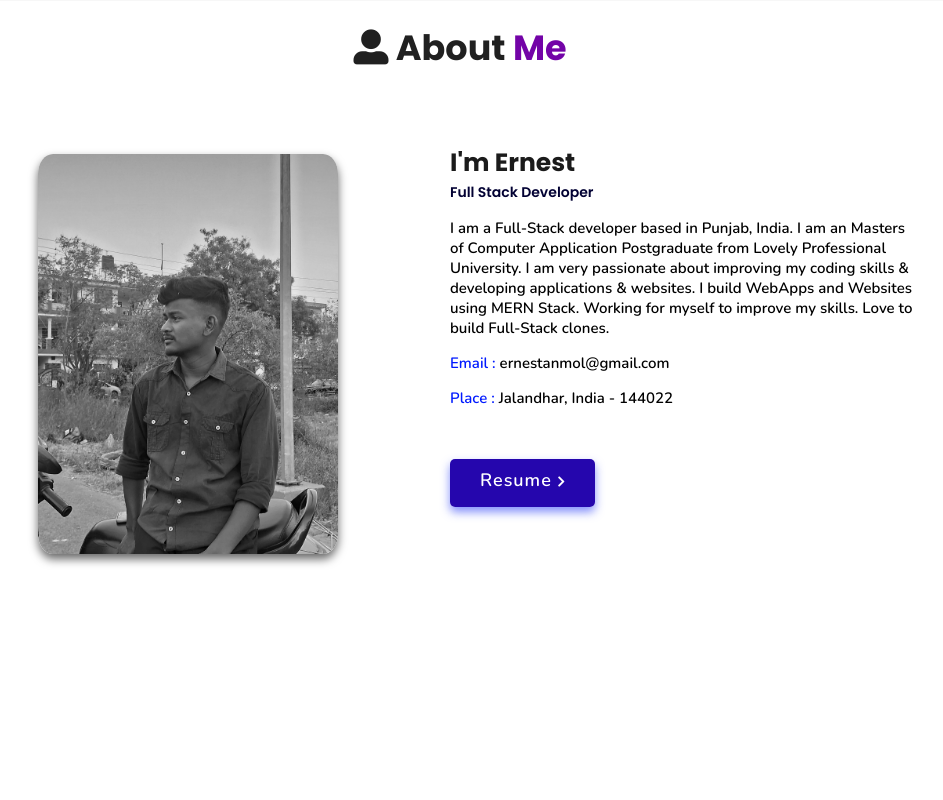
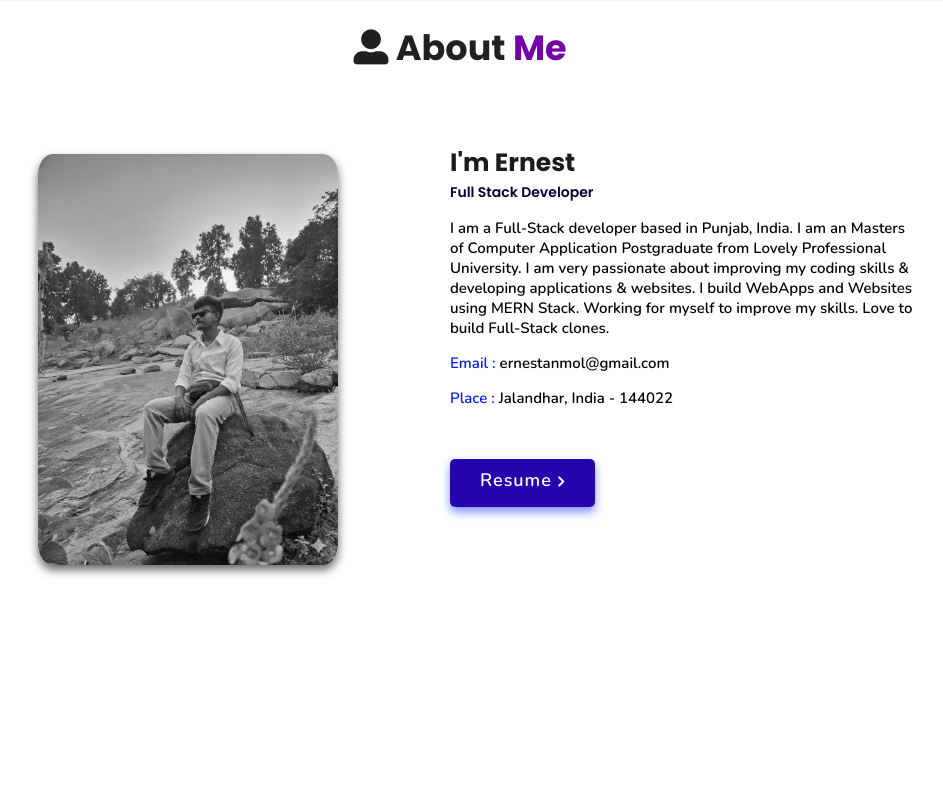
Before and after one commit to ernesto-official02/portfolio, a Flask app: page / in a window 1280 px wide. Shown: the part 799-1599 px from the top of the page, without its empty margins (180-1123 px from the left). Run offline with Flask 3, Linux system fonts and the light colour scheme; some libraries are stand-ins or nearby versions.

Commit message:
new profile

```diff
--- a/app.py
+++ b/app.py
@@ -1,10 +1,19 @@
-from flask import Flask, render_template
+from flask import Flask, render_template, request, redirect, url_for
 
 app = Flask(__name__)
 
+# -----------------------
+# Routes
+# -----------------------
+
 @app.route("/")
 def home():
+    """Home page"""
     return render_template("index.html")
 
+
+# -----------------------
+# App Runner
+# -----------------------
 if __name__ == "__main__":
-    app.run(host='0.0.0.0' ,debug=True)
+    app.run(host="0.0.0.0", debug=True)
--- a/templates/index.html
+++ b/templates/index.html
@@ -89,7 +89,7 @@
     <div class="row">
 
       <div class="image">
-        <img draggable="false" class="tilt" src="{{url_for('static',filename='/assets/images/profile2.jpg')}}" alt="">
+        <img draggable="false" class="tilt" src="{{url_for('static',filename='/assets/images/profile3.jpeg')}}" alt="">
       </div>
       <div class="content">
         <h3>I'm Ernest</h3>
```
Also changed, not shown: static/assets/images/profile3.jpeg (added).
